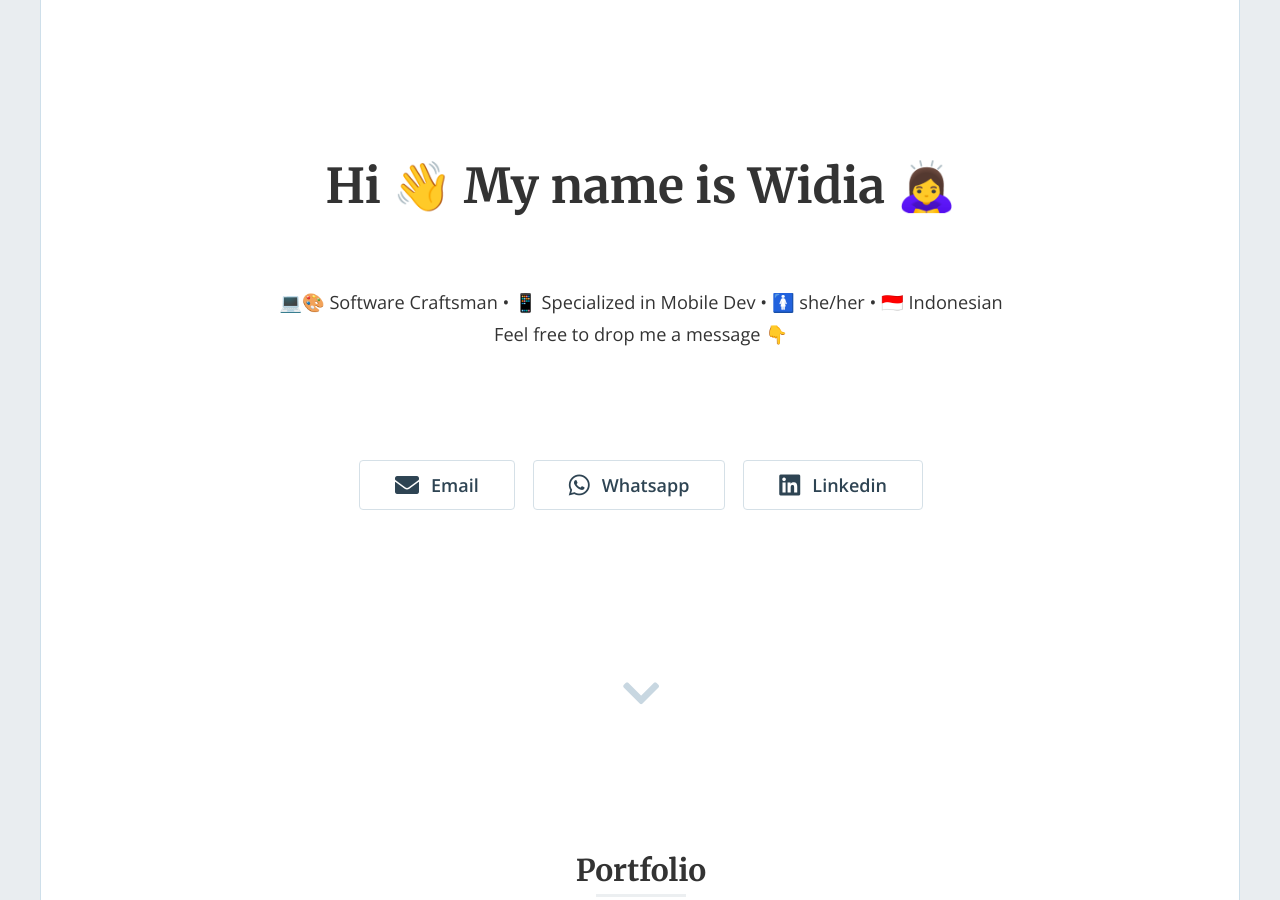
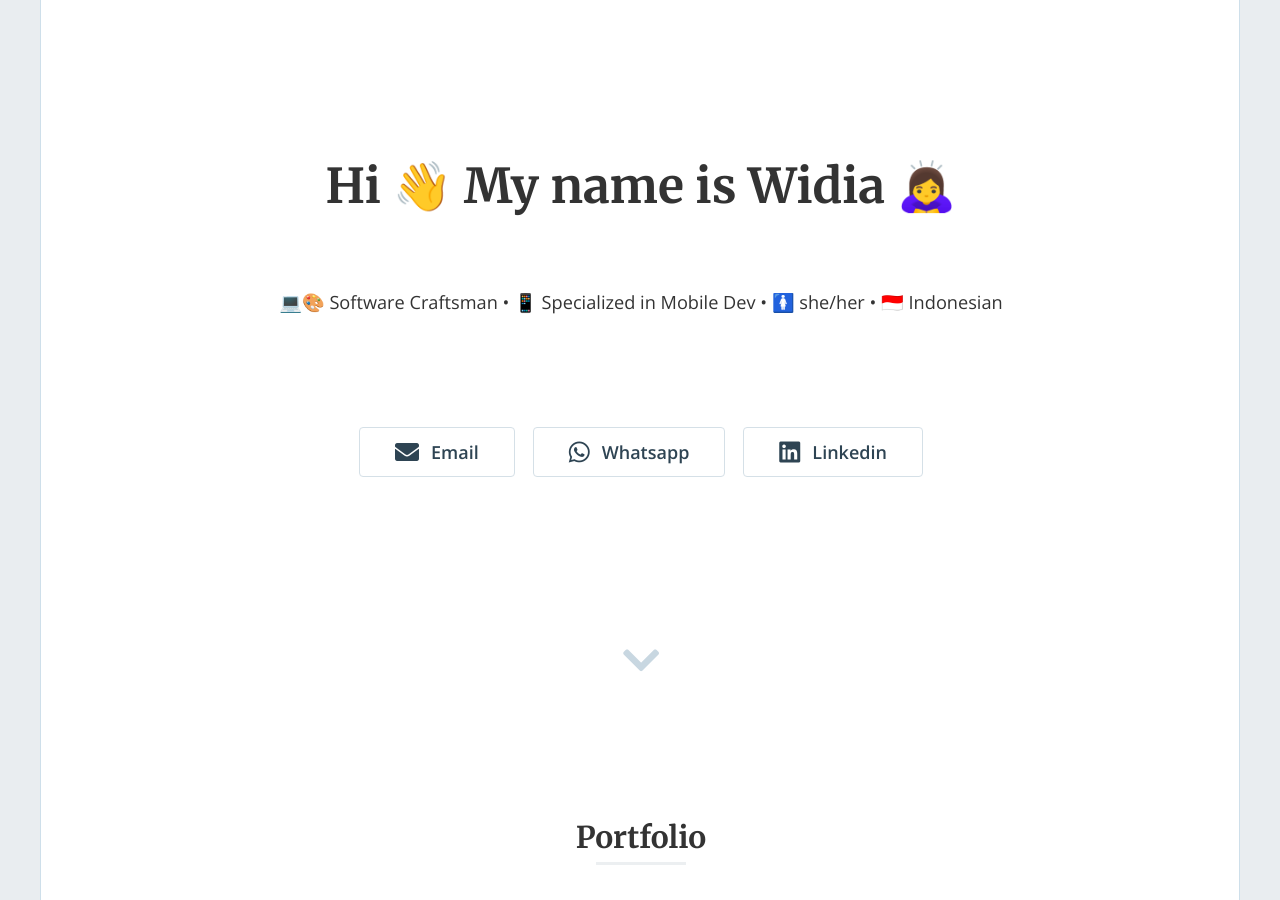
Before and after one commit to widiarifki/widiarifki.github.io, a Jekyll site: the page built from index.html, in a window 1280 px wide and 900 px high. Built offline with Jekyll 4.4.1, drawn with Linux system fonts in a browser that asks for light colours; nearby versions of some CDN libraries; emoji names are drawn with the system emoji font; the list of posts is cut into pages by our own code.

Commit message:
update header

```diff
--- a/_config.yml
+++ b/_config.yml
@@ -16,7 +16,7 @@
 title: "Hello. I'm Widia - Portfolio"
 email: 'widiarifki@gmail.com'
 heading: 'Hi :wave: My name is Widia :bowing_woman:'
-description: ':computer::art: Software Craftsman  •  :iphone: Specialized in Mobile Dev  •  :womens: she/her  •  :indonesia: Indonesian<br />Feel free to drop me a message :point_down:'
+description: ':computer::art: Software Craftsman  •  :iphone: Specialized in Mobile Dev  •  :womens: she/her  •  :indonesia: Indonesian'
 baseurl: "" # the subpath of your site, e.g. /blog
 url: "https://widiarifki.github.io" # the base hostname & protocol for your site, e.g. https://example.com
 twitter_username: ''
```
